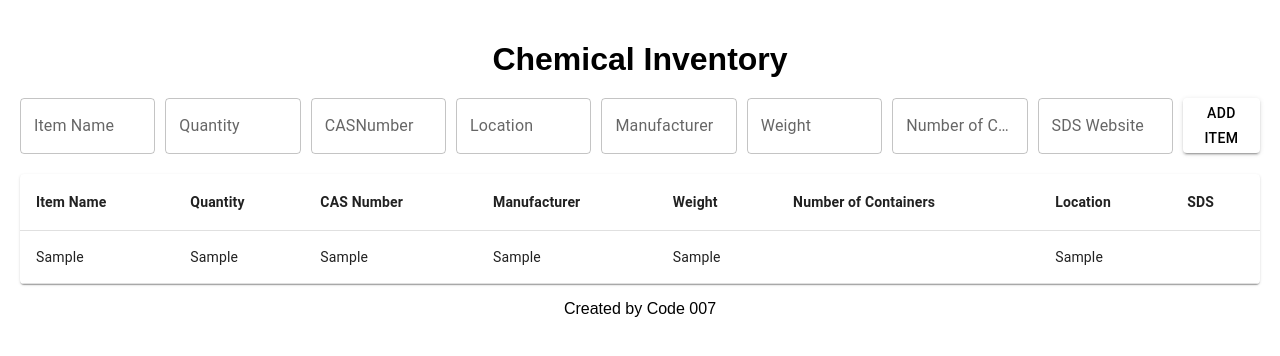
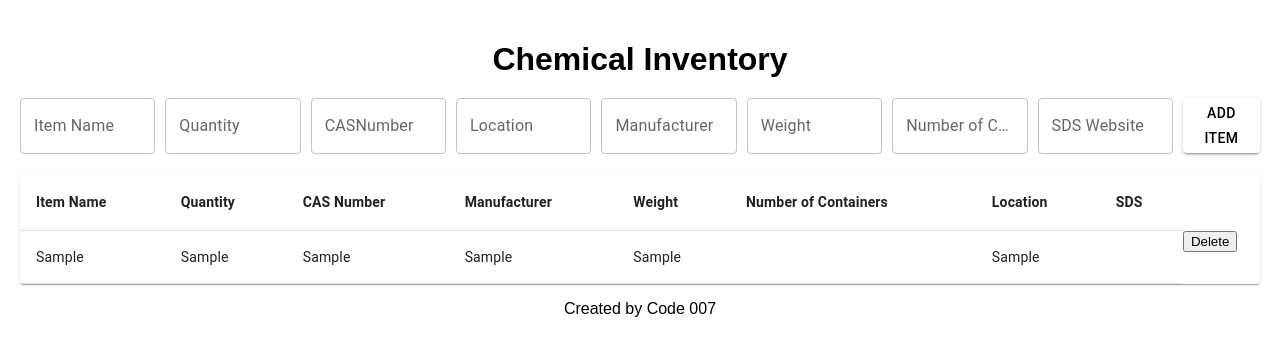
Before and after one commit to squeezem4/ChemicalLabInventory, a React (Create React App) app in the folder chemicalinventory/: page / in a window 1280 px wide. Both pictures are taken after typing "Sample", "Sample", "Sample", "Sample", "Sample", "Sample" into the empty fields and a click on the button "ADD ITEM". Shown: the top 356 px of the page. Built offline with nearby package versions, Linux system fonts and the light colour scheme.

Commit message:
added delete function

```diff
--- a/chemicalinventory/src/App.js
+++ b/chemicalinventory/src/App.js
@@ -26,6 +26,11 @@
       setInventory([...inventory, newItem]);
       setNewItem({ name: "", quantity: "", location: "" , casnumber: "", manufacturer: "", weight: "", numcontainer: "", sds: ""});
     }
+  };
+
+  const deleteItem = (id) => {
+    const updatedInventory = inventory.filter((item) => item.id !== id);
+    setInventory(updatedInventory);
   };
 
   return (
@@ -97,6 +102,7 @@
         >
           Add Item
         </Button>
+
       </div>
 
       <TableContainer component={Paper} className="table-container">
@@ -124,6 +130,7 @@
                 <TableCell>{item.numcontainer}</TableCell>
                 <TableCell>{item.location}</TableCell>
                 <TableCell>{item.sds}</TableCell>
+                <button type="button" onClick={()=> deleteItem(item.id)}>Delete</button>
               </TableRow>
             ))}
           </TableBody>
```
